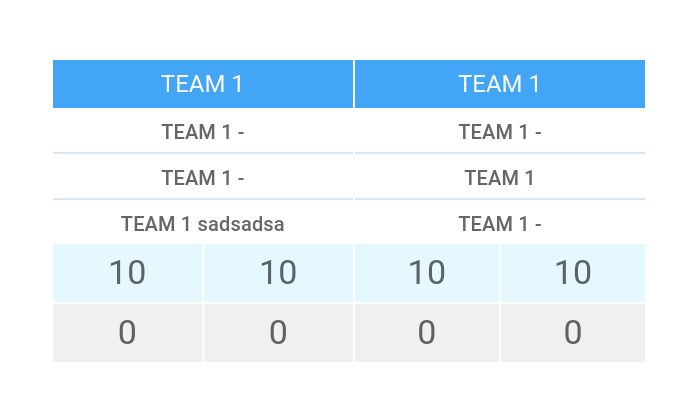
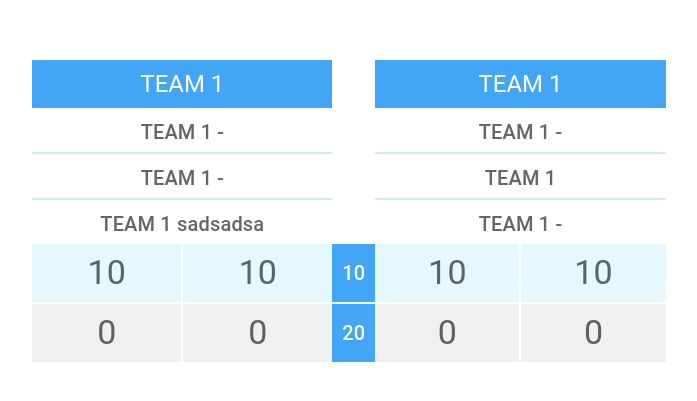
Before and after one commit to iamblackornot/bowl-score, a React (Vite) app: page / in a window 1280 px wide. Shown: the part 189-590 px from the top of the page, without its empty margins (291-988 px from the left). Built offline with nearby package versions, Linux system fonts and the light colour scheme.

Commit message:
first variant of scoreboard

```diff
--- a/src/App.tsx
+++ b/src/App.tsx
@@ -6,6 +6,7 @@ import CreateGameDialog from "./dialogs/CreateGameDialog";
 import Scoreboard, {Scoreboard2} from "./components/scoreboard/Scoreboard";
 import SimpleContainer from "./components/scoreboard/SimpleContainer";
 import ResponsiveGrid from "./components/scoreboard/ResponsiveGrid";
+import EndColumn from "./components/scoreboard/EndColumn";
 
 function App() {
     const [open, setOpen] = useState(false);
@@ -23,8 +24,9 @@ function App() {
                 New game
             </Button>
             <CreateGameDialog key="create_game_dlg" open={open} onClose={handleClose} /> */}
-            <Stack direction="row" spacing={0.25}>
+            <Stack direction="row">
                 <Scoreboard />
+                <EndColumn />
                 <Scoreboard2 />
             </Stack>
             {/* <SimpleContainer /> */}
--- /dev/null
+++ b/src/components/scoreboard/EndColumn.tsx
@@ -0,0 +1,42 @@
+import * as React from "react";
+import {Box, Grid, Stack, useMediaQuery} from "@mui/material";
+import {EndItem, PlayerItem, ScoreItem, TeamHeader} from "./GridItem";
+import {useTheme} from "@mui/material/styles";
+
+export type EndColumnProps = {
+    // types...
+};
+
+const EndColumn: React.FC<EndColumnProps> = () => {
+    const isSmallScreen = useMediaQuery("(max-width:420px)");
+    const theme = useTheme();
+
+    return (
+        <React.Fragment>
+            <Stack>
+                <Stack sx={{backgroundColor: "#dddddd", opacity: "0"}}>
+                    <TeamHeader text="22" />
+                    <Stack direction={isSmallScreen ? "row" : "column"} spacing={0.25}>
+                        <PlayerItem text="1" />
+                        <PlayerItem text="1" />
+                        <PlayerItem text="1" />
+                    </Stack>
+                </Stack>
+                <Stack
+                    spacing={0.25}
+                    sx={{
+                        height: "100%",
+                        // paddingRight: `${theme.spacing(0.25)}`,
+                        // paddingLeft: `${theme.spacing(0.25)}`,
+                        backgroundColor: "#fff",
+                    }}
+                >
+                    <EndItem text="10" />
+                    <EndItem text="20" />
+                </Stack>
+            </Stack>
+        </React.Fragment>
+    );
+};
+
+export default EndColumn;
--- a/src/components/scoreboard/GridItem.tsx
+++ b/src/components/scoreboard/GridItem.tsx
@@ -78,7 +78,7 @@ export type EndItemProps = {
 export const EndItem: React.FC<TextItemProps> = (props: TextItemProps) => {
     return (
         // <GridItem sx={{backgroundColor: blue[400], color: "#fff", width: "6rem"}}>
-        <GridItem sx={{backgroundColor: blue[400], color: "#fff", height: {}, width: "fit-content"}}>
+        <GridItem sx={{backgroundColor: blue[400], color: "#fff", height: "100%", alignItems: "center"}}>
             <Typography variant="h6">{props.text}</Typography>
         </GridItem>
     );
```
